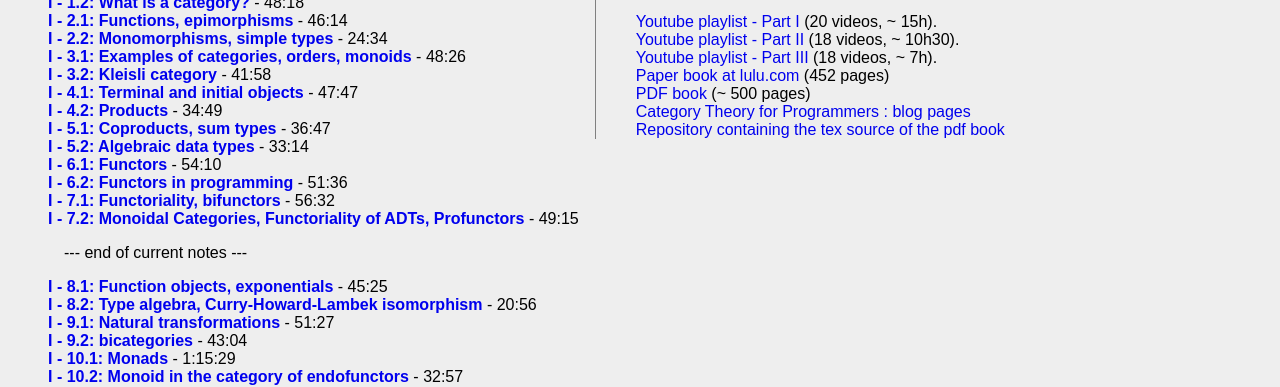
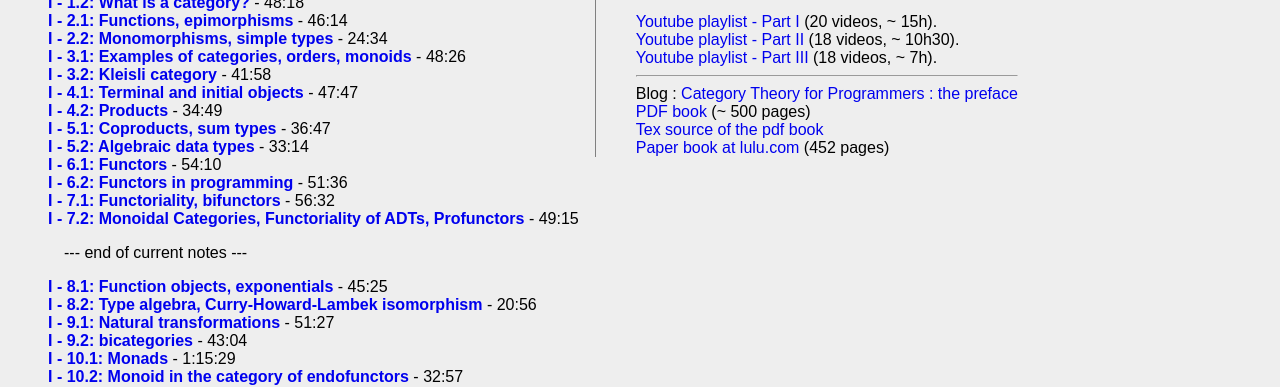
Before and after one commit to tig12/milewski-youtube-notes, a plain HTML site: page index.html in a window 1280 px wide. Shown: the part 225-612 px from the top of the page. Drawn offline with Linux system fonts and the light colour scheme.

Commit message:
Change index.html and README to put on github

```diff
--- a/index.html
+++ b/index.html
@@ -146,18 +146,20 @@
             <li>
                 <a href="https://www.youtube.com/playlist?list=PLbgaMIhjbmEn64WVX4B08B4h2rOtueWIL">Youtube playlist - Part III</a> (18 videos, ~ 7h).
             </li>
+            <hr/>
             <li>
-                <a href="http://www.lulu.com/shop/bartosz-milewski/category-theory-for-programmers/hardcover/product-23389988.html">Paper book at lulu.com</a> (452 pages)
+                Blog : <a href="https://bartoszmilewski.com/2014/10/28/category-theory-for-programmers-the-preface/">Category Theory for Programmers : the preface</a>
             </li>
             <li>
                 <a href="https://github.com/hmemcpy/milewski-ctfp-pdf">PDF book</a> (~ 500 pages)
             </li>
             <li>
-                <a href="https://bartoszmilewski.com/2014/10/28/category-theory-for-programmers-the-preface/">Category Theory for Programmers : blog pages</a>
+                <a href="https://github.com/hmemcpy/milewski-ctfp-pdf.git">Tex source of the pdf book</a>
             </li>
             <li>
-                <a href="https://github.com/hmemcpy/milewski-ctfp-pdf.git">Repository containing the tex source of the pdf book</a>
+                <a href="http://www.lulu.com/shop/bartosz-milewski/category-theory-for-programmers/hardcover/product-23389988.html">Paper book at lulu.com</a> (452 pages)
             </li>
+
         </ul>
     </div>
 </div>
@@ -167,8 +169,10 @@
 <h2>About these notes</h2>
 <div class="dejavu">
 Started in 2018 by Thierry Graff.
+<br>These notes helped me to follow the first chapters of the course, but do not bring new information - see Milewski's blog and book for complementary resources.
 <br>There are notes until part I, chapter 7.2 ; for the moment, I stopped watching the videos (because I bought the book).
-<br>You can download these notes from the git repository : <a href="https://gitea.tig12.net/tig12/categories">gitea.tig12.net/tig12/categories</a>.
+
+<br>You can download these notes from <a href="https://github.com/tig12/milewski-youtube-notes">github.com/tig12/milewski-youtube-notes</a>.
 <br>
 <br>The notes are written in english but I use french conventions for capitalization and spaces.
 <br>- The characters <code>; : ? !</code> are preceeded and followed by a white space.</li>
```
Also changed, not shown: 1 other file.
